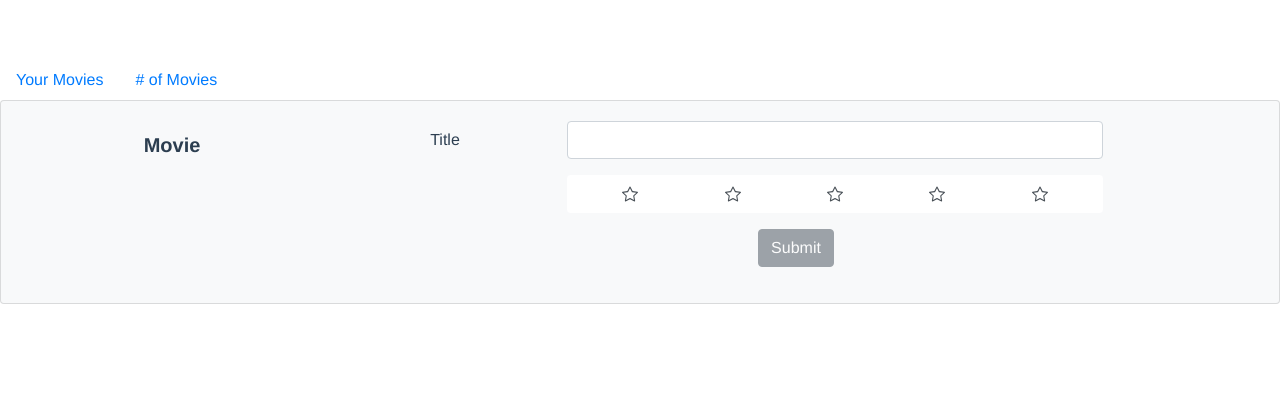
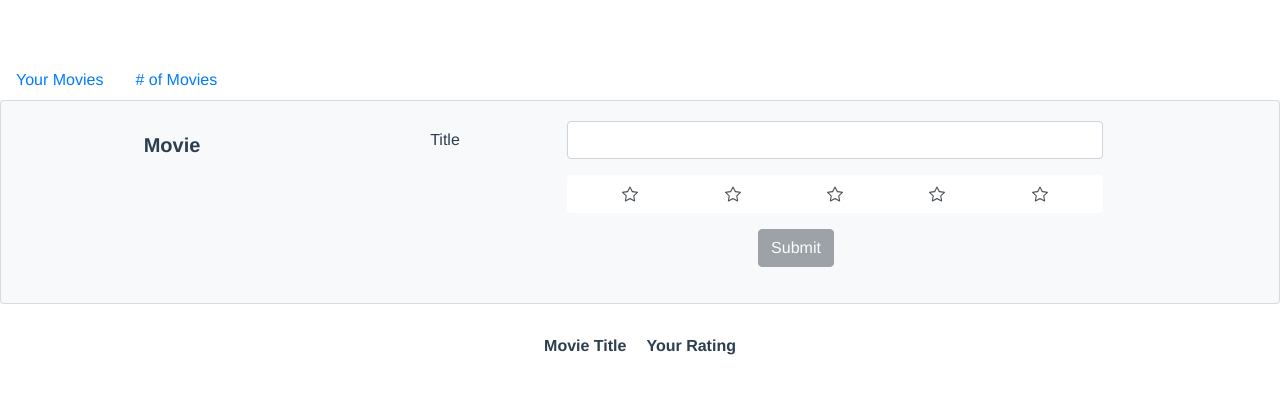
Before and after one commit to ski429/sam_kim_cis385_assignment2, a Vue app: page / in a window 1280 px wide. Shown: the top 394 px of the page. Built offline with nearby package versions, Linux system fonts and the light colour scheme.

Commit message:
add table and formatting to MovieView.vue

```diff
--- a/src/components/MovieView.vue
+++ b/src/components/MovieView.vue
@@ -1,11 +1,15 @@
 <template>
   <div>
-    <ul id="movie-list">
-      <li v-for="movie in movies" :key="movie.title">
-        {{ movie.title}}<br>
-        {{ movie.rating}}
-      </li>
-    </ul>
+    <table class="center">
+      <tr>
+        <th>Movie Title</th>
+        <th>Your Rating</th>
+      </tr>
+      <tr v-for="movie in movies" :key="movie.title">
+        <td>{{ movie.title }}</td>
+        <td>{{ movie.rating }}/5</td>
+      </tr>
+    </table>
   </div>
 </template>
 
@@ -25,5 +29,16 @@ export default {
 </script>
 
 <style scoped>
+  div {
+    margin: 20px 20px;
+  }
 
+  .center {
+    margin-left: auto;
+    margin-right: auto;
+  }
+
+  th, td {
+    padding: 10px;
+  }
 </style>
```
